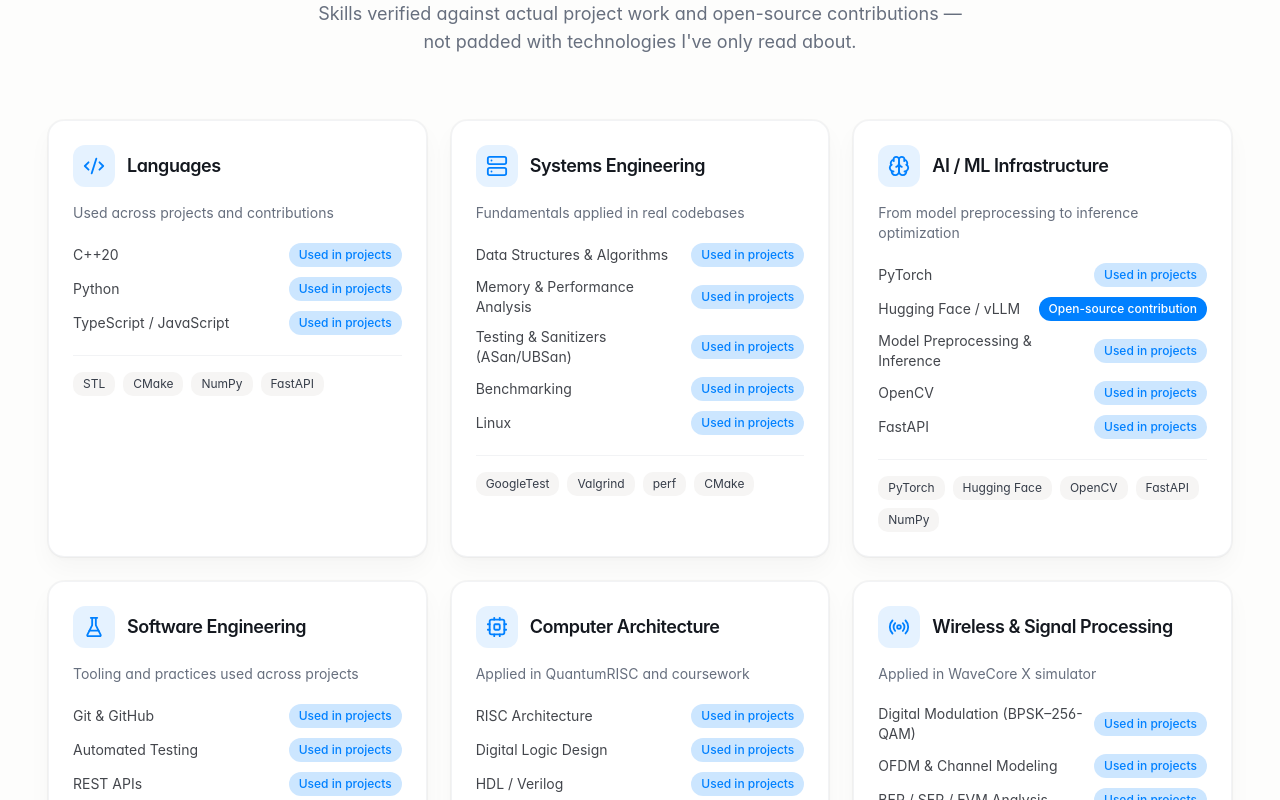
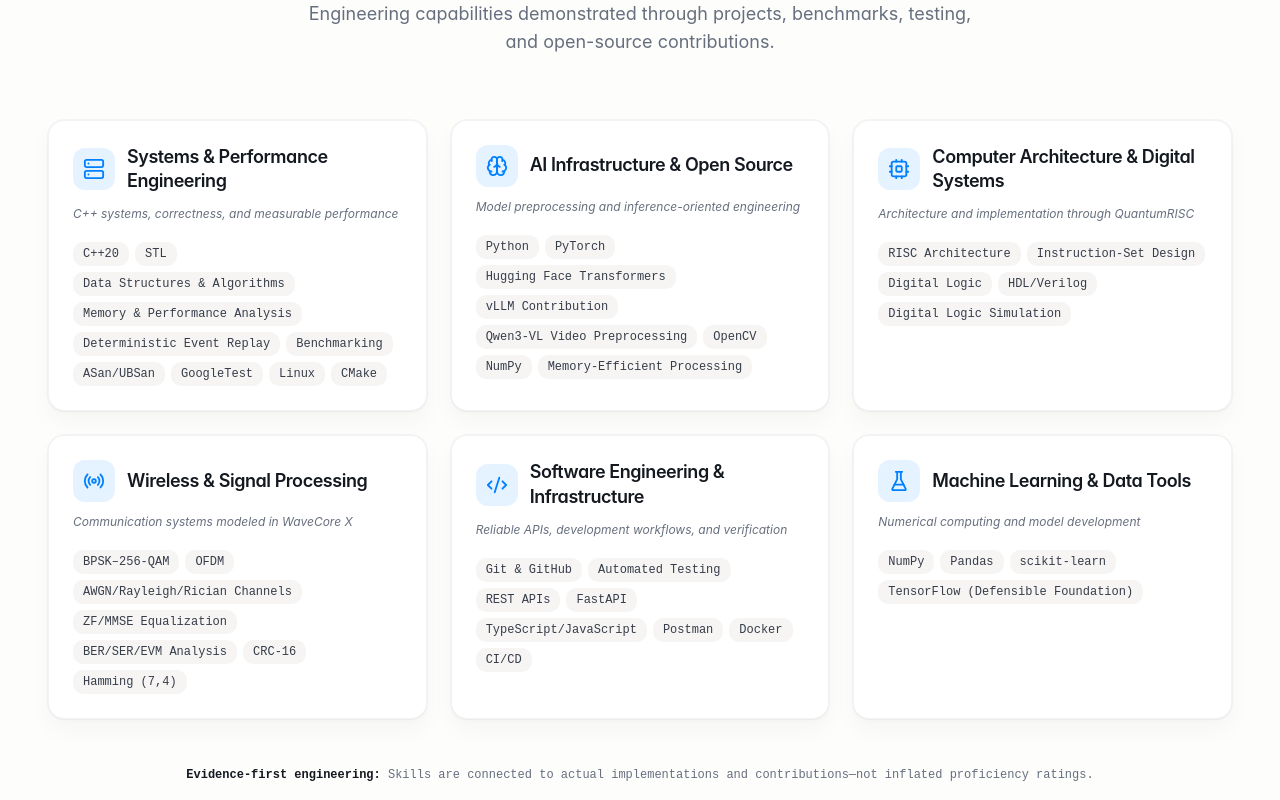
Before and after one commit to IamChandu114/Chanduweb, a React (Vite) app: page / in a window 1280 px wide. Shown: the part 2120-2920 px from the top of the page. Built offline with nearby package versions, Linux system fonts and the light colour scheme.

Commit message:
content: update skills to 6 evidence-first categories

```diff
--- a/src/components/portfolio/SkillsSection.tsx
+++ b/src/components/portfolio/SkillsSection.tsx
@@ -4,89 +4,90 @@ import { Brain, Server, Code2, FlaskConical, Cpu, Radio } from "lucide-react";
 
 const skillDomains = [
   {
-    icon: Code2,
-    title: "Languages",
-    description: "Used across projects and contributions",
+    icon: Server,
+    title: "Systems & Performance Engineering",
+    subtitle: "C++ systems, correctness, and measurable performance",
     skills: [
-      { name: "C++20", level: "Used in projects" },
-      { name: "Python", level: "Used in projects" },
-      { name: "TypeScript / JavaScript", level: "Used in projects" },
-    ],
-    tools: ["STL", "CMake", "NumPy", "FastAPI"]
-  },
-  {
-    icon: Server,
-    title: "Systems Engineering",
-    description: "Fundamentals applied in real codebases",
-    skills: [
-      { name: "Data Structures & Algorithms", level: "Used in projects" },
-      { name: "Memory & Performance Analysis", level: "Used in projects" },
-      { name: "Testing & Sanitizers (ASan/UBSan)", level: "Used in projects" },
-      { name: "Benchmarking", level: "Used in projects" },
-      { name: "Linux", level: "Used in projects" },
-    ],
-    tools: ["GoogleTest", "Valgrind", "perf", "CMake"]
+      "C++20",
+      "STL",
+      "Data Structures & Algorithms",
+      "Memory & Performance Analysis",
+      "Deterministic Event Replay",
+      "Benchmarking",
+      "ASan/UBSan",
+      "GoogleTest",
+      "Linux",
+      "CMake"
+    ]
   },
   {
     icon: Brain,
-    title: "AI / ML Infrastructure",
-    description: "From model preprocessing to inference optimization",
+    title: "AI Infrastructure & Open Source",
+    subtitle: "Model preprocessing and inference-oriented engineering",
     skills: [
-      { name: "PyTorch", level: "Used in projects" },
-      { name: "Hugging Face / vLLM", level: "Open-source contribution" },
-      { name: "Model Preprocessing & Inference", level: "Used in projects" },
-      { name: "OpenCV", level: "Used in projects" },
-      { name: "FastAPI", level: "Used in projects" },
-    ],
-    tools: ["PyTorch", "Hugging Face", "OpenCV", "FastAPI", "NumPy"]
-  },
-  {
-    icon: FlaskConical,
-    title: "Software Engineering",
-    description: "Tooling and practices used across projects",
-    skills: [
-      { name: "Git & GitHub", level: "Used in projects" },
-      { name: "Automated Testing", level: "Used in projects" },
-      { name: "REST APIs", level: "Used in projects" },
-      { name: "Docker", level: "Familiar with" },
-      { name: "CI/CD", level: "Familiar with" },
-    ],
-    tools: ["Git", "GitHub Actions", "Docker", "Postman"]
+      "Python",
+      "PyTorch",
+      "Hugging Face Transformers",
+      "vLLM Contribution",
+      "Qwen3-VL Video Preprocessing",
+      "OpenCV",
+      "NumPy",
+      "Memory-Efficient Processing"
+    ]
   },
   {
     icon: Cpu,
-    title: "Computer Architecture",
-    description: "Applied in QuantumRISC and coursework",
+    title: "Computer Architecture & Digital Systems",
+    subtitle: "Architecture and implementation through QuantumRISC",
     skills: [
-      { name: "RISC Architecture", level: "Used in projects" },
-      { name: "Digital Logic Design", level: "Used in projects" },
-      { name: "HDL / Verilog", level: "Used in projects" },
-      { name: "Instruction-Set Design", level: "Used in projects" },
-    ],
-    tools: ["Verilog", "ModelSim", "Digital Logic Simulation"]
+      "RISC Architecture",
+      "Instruction-Set Design",
+      "Digital Logic",
+      "HDL/Verilog",
+      "Digital Logic Simulation"
+    ]
   },
   {
     icon: Radio,
     title: "Wireless & Signal Processing",
-    description: "Applied in WaveCore X simulator",
+    subtitle: "Communication systems modeled in WaveCore X",
     skills: [
-      { name: "Digital Modulation (BPSK–256-QAM)", level: "Used in projects" },
-      { name: "OFDM & Channel Modeling", level: "Used in projects" },
-      { name: "BER / SER / EVM Analysis", level: "Used in projects" },
-      { name: "Error-Correction Coding", level: "Used in projects" },
-    ],
-    tools: ["NumPy", "SciPy", "Matplotlib", "FastAPI"]
+      "BPSK–256-QAM",
+      "OFDM",
+      "AWGN/Rayleigh/Rician Channels",
+      "ZF/MMSE Equalization",
+      "BER/SER/EVM Analysis",
+      "CRC-16",
+      "Hamming (7,4)"
+    ]
   },
+  {
+    icon: Code2,
+    title: "Software Engineering & Infrastructure",
+    subtitle: "Reliable APIs, development workflows, and verification",
+    skills: [
+      "Git & GitHub",
+      "Automated Testing",
+      "REST APIs",
+      "FastAPI",
+      "TypeScript/JavaScript",
+      "Postman",
+      "Docker",
+      "CI/CD"
+    ]
+  },
+  {
+    icon: FlaskConical,
+    title: "Machine Learning & Data Tools",
+    subtitle: "Numerical computing and model development",
+    skills: [
+      "NumPy",
+      "Pandas",
+      "scikit-learn",
+      "TensorFlow (Defensible Foundation)"
+    ]
+  }
 ];
-
-const getLevelColor = (level: string) => {
-  switch (level) {
-    case "Open-source contribution": return "bg-accent text-accent-foreground";
-    case "Used in projects": return "bg-accent/20 text-accent";
-    case "Familiar with": return "bg-muted text-muted-foreground";
-    default: return "bg-muted/50 text-muted-foreground";
-  }
-};
 
 export const SkillsSection = () => {
   const ref = useRef(null);
@@ -101,13 +102,12 @@ export const SkillsSection = () => {
           transition={{ duration: 0.6 }}
           className="text-center mb-16"
         >
-          <span className="section-label">Skills & Technical Areas</span>
+          <span className="section-label">Skills & Technical Expertise</span>
           <h2 className="section-title">
-            Grounded in Projects. Honest About Depth.
+            Systems. Performance. Intelligent Infrastructure.
           </h2>
           <p className="section-subtitle mx-auto">
-            Skills verified against actual project work and open-source contributions —
-            not padded with technologies I've only read about.
+            Engineering capabilities demonstrated through projects, benchmarks, testing, and open-source contributions.
           </p>
         </motion.div>
 
@@ -118,36 +118,25 @@ export const SkillsSection = () => {
               initial={{ opacity: 0, y: 30 }}
               animate={isInView ? { opacity: 1, y: 0 } : {}}
               transition={{ duration: 0.6, delay: 0.1 + index * 0.1 }}
-              className="skill-domain group"
+              className="skill-domain group flex flex-col justify-between"
             >
-              <div className="flex items-center gap-3 mb-4">
-                <div className="p-2.5 rounded-xl bg-accent/10 text-accent group-hover:bg-accent group-hover:text-accent-foreground transition-colors">
-                  <domain.icon size={22} />
+              <div>
+                <div className="flex items-center gap-3 mb-3">
+                  <div className="p-2.5 rounded-xl bg-accent/10 text-accent group-hover:bg-accent group-hover:text-accent-foreground transition-colors shrink-0">
+                    <domain.icon size={22} />
+                  </div>
+                  <h3 className="text-lg font-semibold text-foreground leading-snug">{domain.title}</h3>
                 </div>
-                <h3 className="text-lg font-semibold text-foreground">{domain.title}</h3>
-              </div>
 
-              <p className="text-sm text-muted-foreground mb-5">{domain.description}</p>
+                <p className="text-xs text-muted-foreground italic mb-5">{domain.subtitle}</p>
 
-              <div className="space-y-2.5 mb-5">
-                {domain.skills.map((skill) => (
-                  <div key={skill.name} className="flex items-center justify-between gap-2">
-                    <span className="text-sm text-foreground/80">{skill.name}</span>
-                    <span className={`text-xs font-medium px-2.5 py-1 rounded-full shrink-0 ${getLevelColor(skill.level)}`}>
-                      {skill.level}
-                    </span>
-                  </div>
-                ))}
-              </div>
-
-              <div className="pt-4 border-t border-border/50">
-                <div className="flex flex-wrap gap-2">
-                  {domain.tools.map((tool) => (
+                <div className="flex flex-wrap gap-1.5">
+                  {domain.skills.map((skill) => (
                     <span
-                      key={tool}
-                      className="text-xs px-2.5 py-1 rounded-md bg-secondary text-secondary-foreground"
+                      key={skill}
+                      className="text-xs px-2.5 py-1 rounded-md bg-secondary text-secondary-foreground font-mono transition-colors hover:bg-accent/20 hover:text-accent"
                     >
-                      {tool}
+                      {skill}
                     </span>
                   ))}
                 </div>
@@ -155,6 +144,17 @@ export const SkillsSection = () => {
             </motion.div>
           ))}
         </div>
+
+        <motion.div
+          initial={{ opacity: 0, y: 20 }}
+          animate={isInView ? { opacity: 1, y: 0 } : {}}
+          transition={{ duration: 0.6, delay: 0.7 }}
+          className="mt-12 text-center"
+        >
+          <p className="text-xs text-muted-foreground font-mono">
+            <strong className="text-foreground">Evidence-first engineering:</strong> Skills are connected to actual implementations and contributions—not inflated proficiency ratings.
+          </p>
+        </motion.div>
       </div>
     </section>
   );
```
